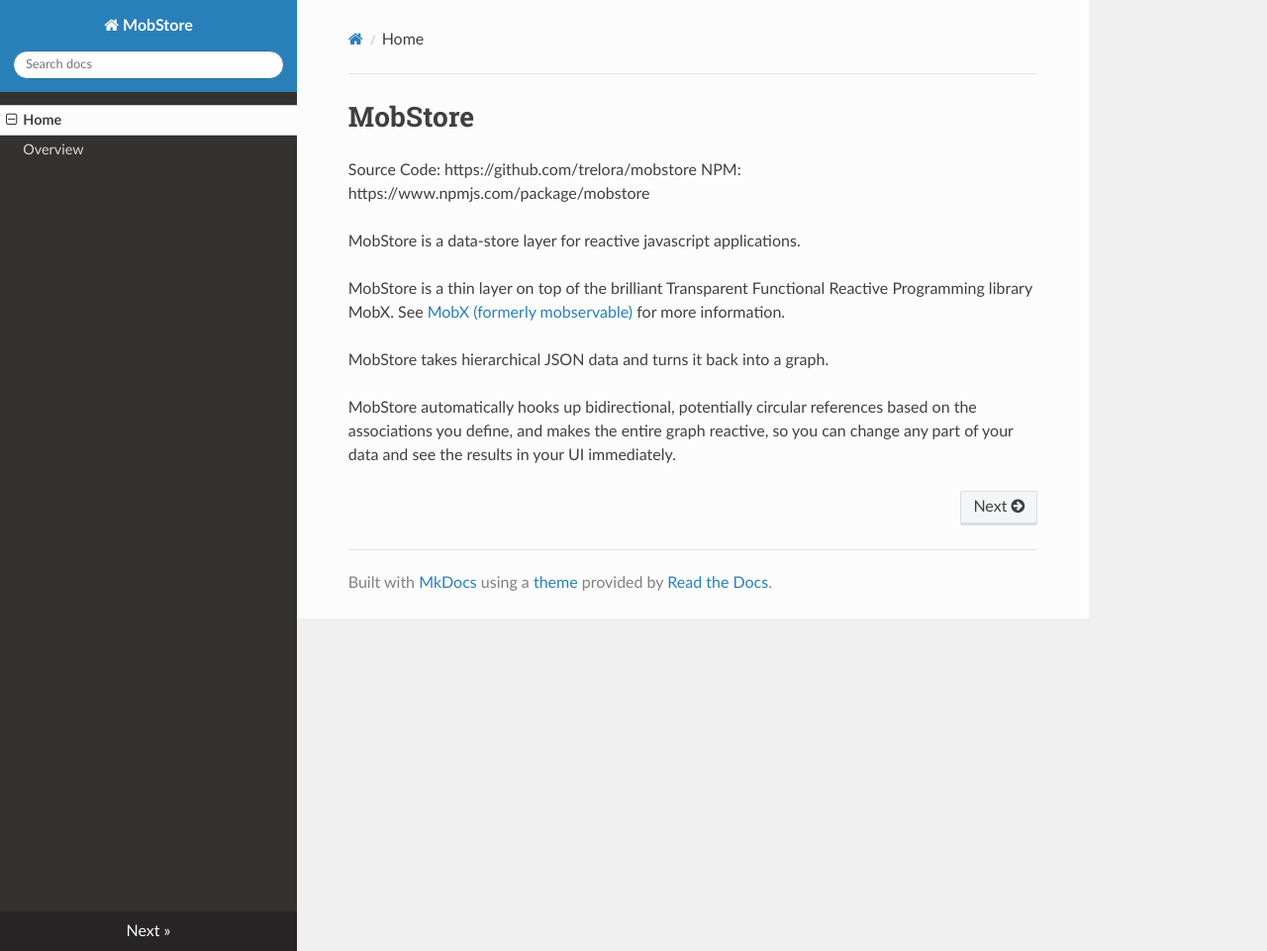
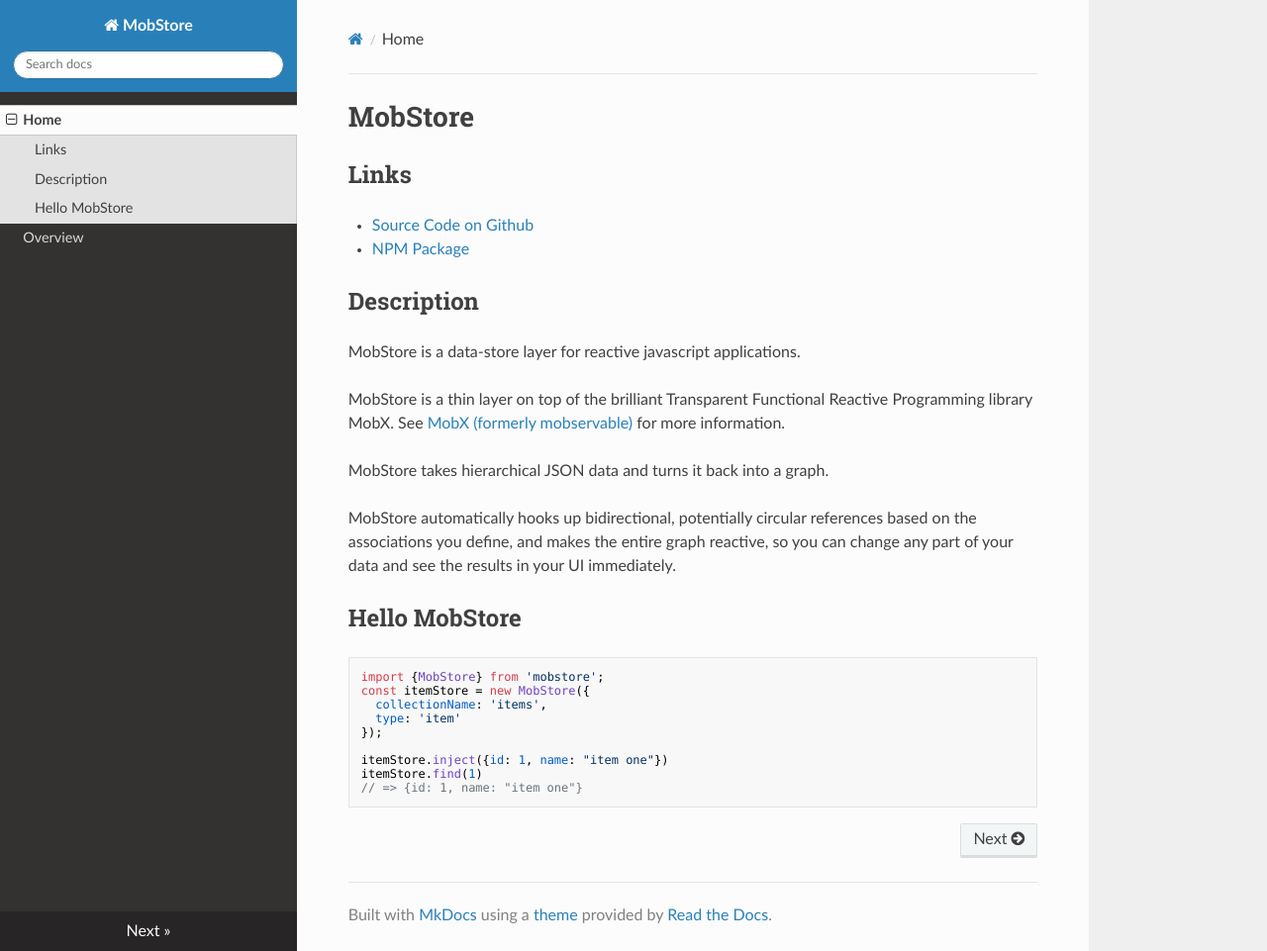
Before and after one commit to trelora/mobstore, an MkDocs documentation site: the page built from docs/index.md, in a window 1280 px wide and 961 px high. Shown: the whole window at 99% size. Built offline with MkDocs 1.6.1, drawn with Linux system fonts in a browser that asks for light colours; nearby versions of some CDN libraries; old or Windows-style settings are respelled for this version of MkDocs.

Commit message:
add "hello world" example to front page of docs

````diff
--- a/docs/index.md
+++ b/docs/index.md
@@ -1,7 +1,11 @@
 # MobStore
 
-Source Code: https://github.com/trelora/mobstore
-NPM: https://www.npmjs.com/package/mobstore
+## Links
+
+* [Source Code on Github](https://github.com/trelora/mobstore)
+* [NPM Package](https://www.npmjs.com/package/mobstore)
+
+## Description
 
 MobStore is a data-store layer for reactive javascript applications.
 
@@ -10,3 +14,18 @@
 MobStore takes hierarchical JSON data and turns it back into a graph.
 
 MobStore automatically hooks up bidirectional, potentially circular references based on the associations you define, and makes the entire graph reactive, so you can change any part of your data and see the results in your UI immediately.
+
+
+## Hello MobStore
+
+```javascript
+import {MobStore} from 'mobstore';
+const itemStore = new MobStore({
+  collectionName: 'items',
+  type: 'item'
+});
+
+itemStore.inject({id: 1, name: "item one"})
+itemStore.find(1)
+// => {id: 1, name: "item one"}
+```
````
